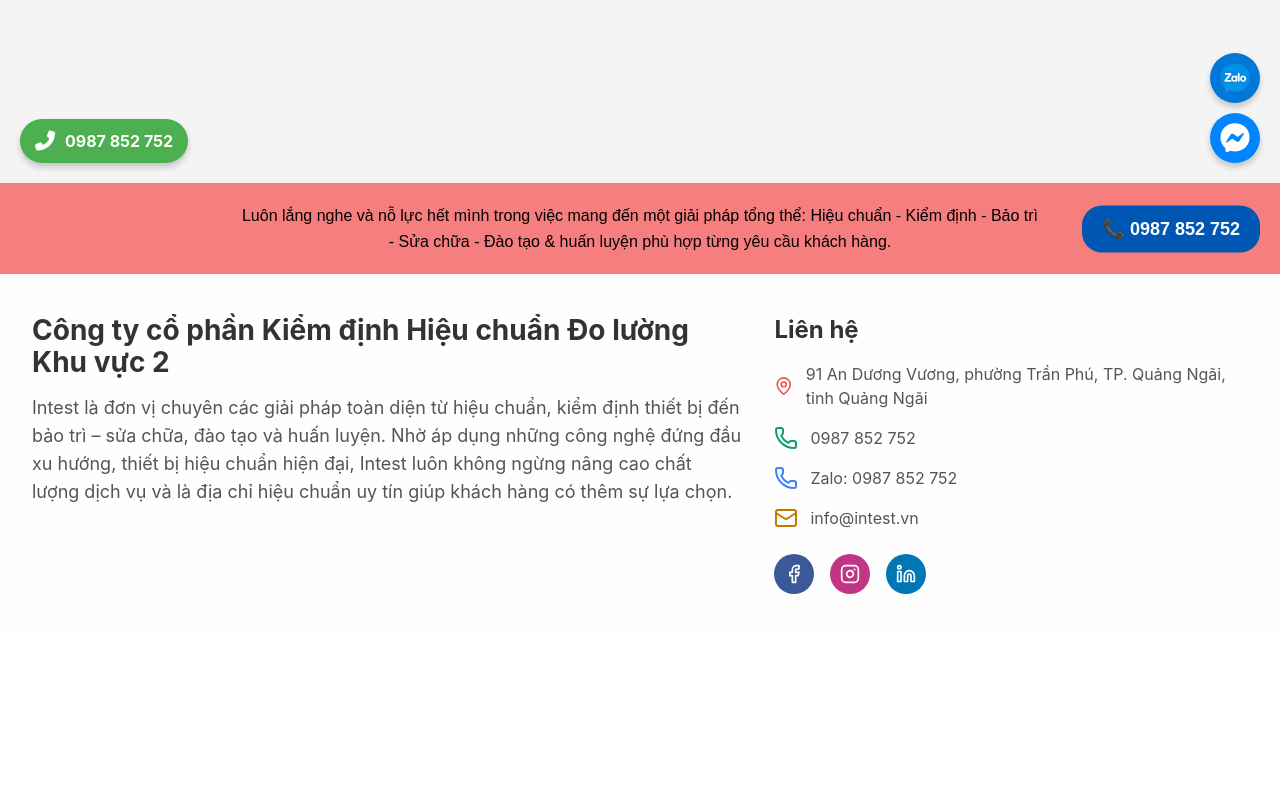
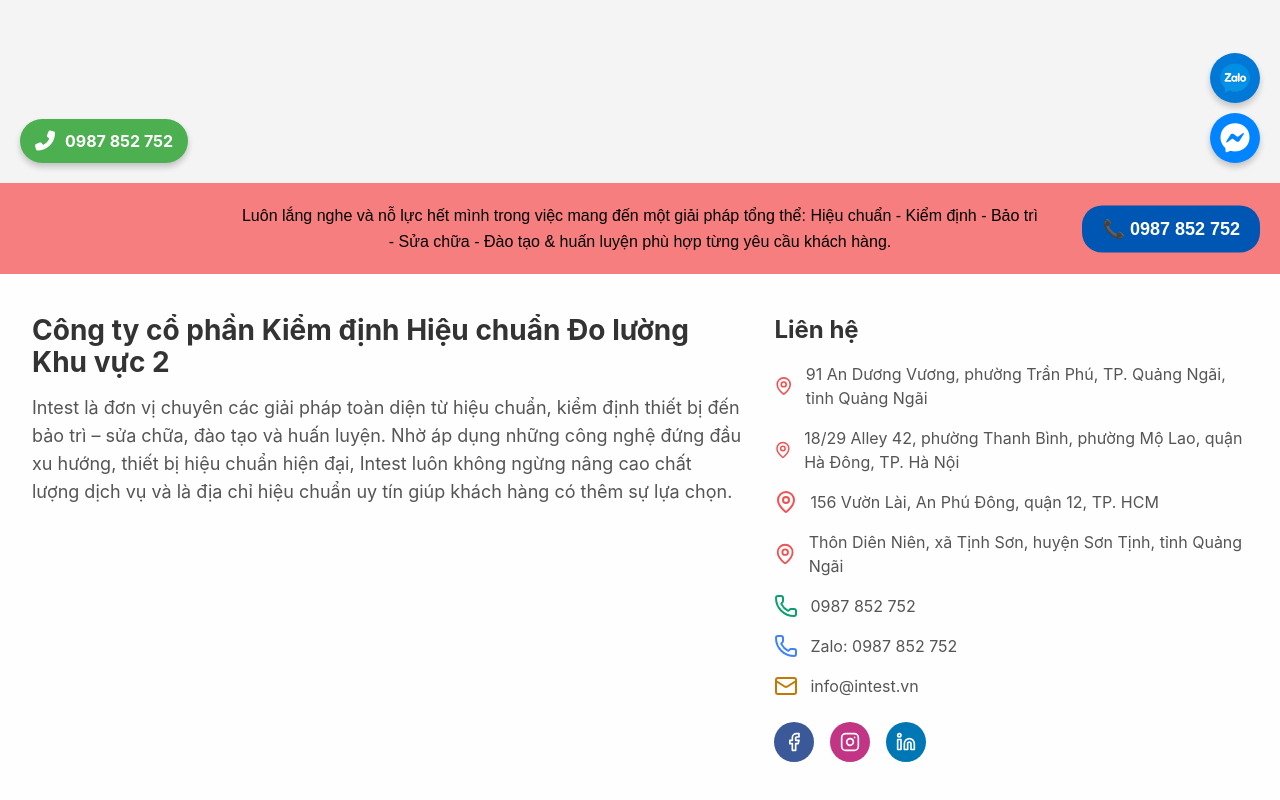
Before and after one commit to david-cung/quatest3, a React (Vite) app: page /sign-in in a window 1280 px wide. Shown: the part 617-1417 px from the top of the page. Before the commit the page ends 1251 px from the top, so only its background shows below. Built offline with nearby package versions, Linux system fonts and the light colour scheme; no server answers.

Commit message:
Update contact

```diff
--- a/src/components/Footer.jsx
+++ b/src/components/Footer.jsx
@@ -28,6 +28,24 @@ function Footer() {
                 <MapPin className="mr-3 text-red-500" size={24} />
                 <span className="text-base">
                   91 An Dương Vương, phường Trần Phú, TP. Quảng Ngãi, tỉnh Quảng Ngãi
+                </span>
+              </li>
+              <li className="flex items-center text-[#555]">
+                <MapPin className="mr-3 text-red-500" size={24} />
+                <span className="text-base">
+                  18/29 Alley 42, phường Thanh Bình, phường Mộ Lao, quận Hà Đông, TP. Hà Nội
+                </span>
+              </li>
+              <li className="flex items-center text-[#555]">
+                <MapPin className="mr-3 text-red-500" size={24} />
+                <span className="text-base">
+                  156 Vườn Lài, An Phú Đông, quận 12, TP. HCM
+                </span>
+              </li>
+              <li className="flex items-center text-[#555]">
+                <MapPin className="mr-3 text-red-500" size={24} />
+                <span className="text-base">
+                  Thôn Diên Niên, xã Tịnh Sơn, huyện Sơn Tịnh, tỉnh Quảng Ngãi
                 </span>
               </li>
               <li className="flex items-center text-[#555]">
```
